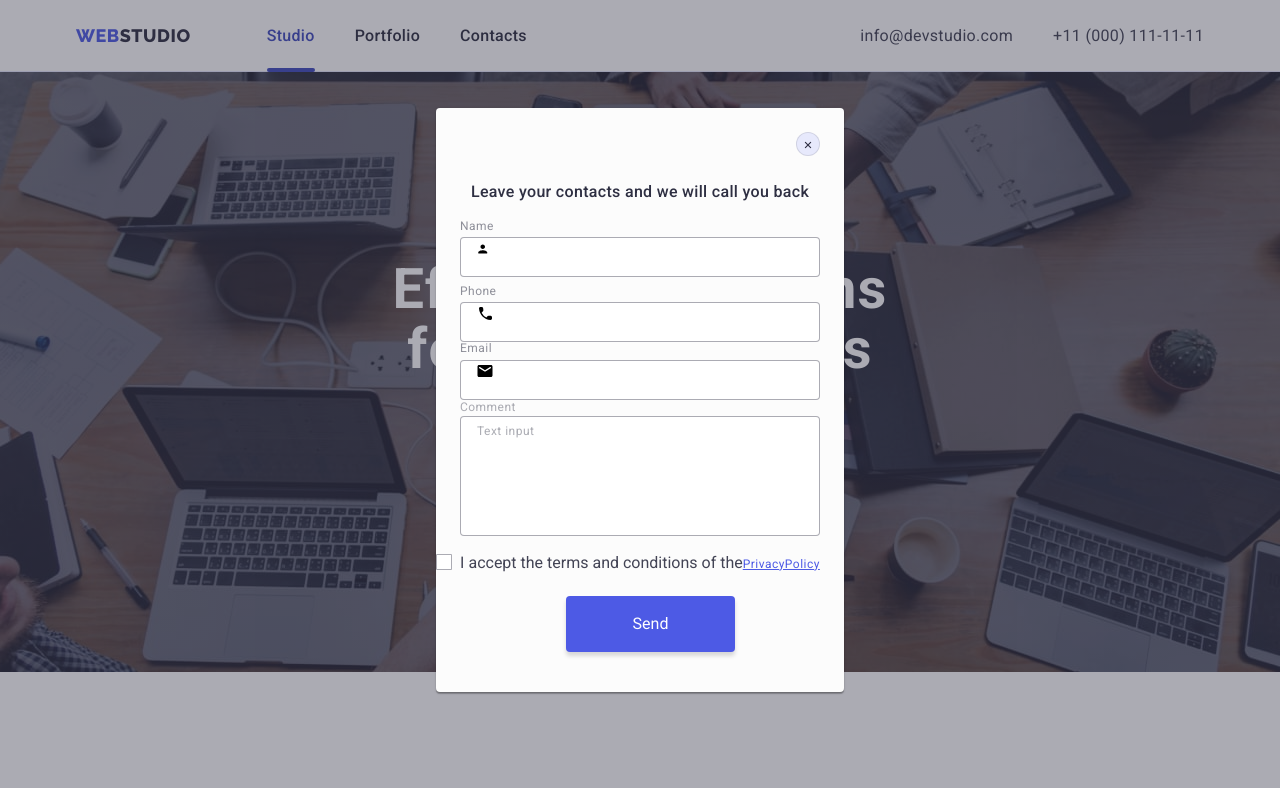
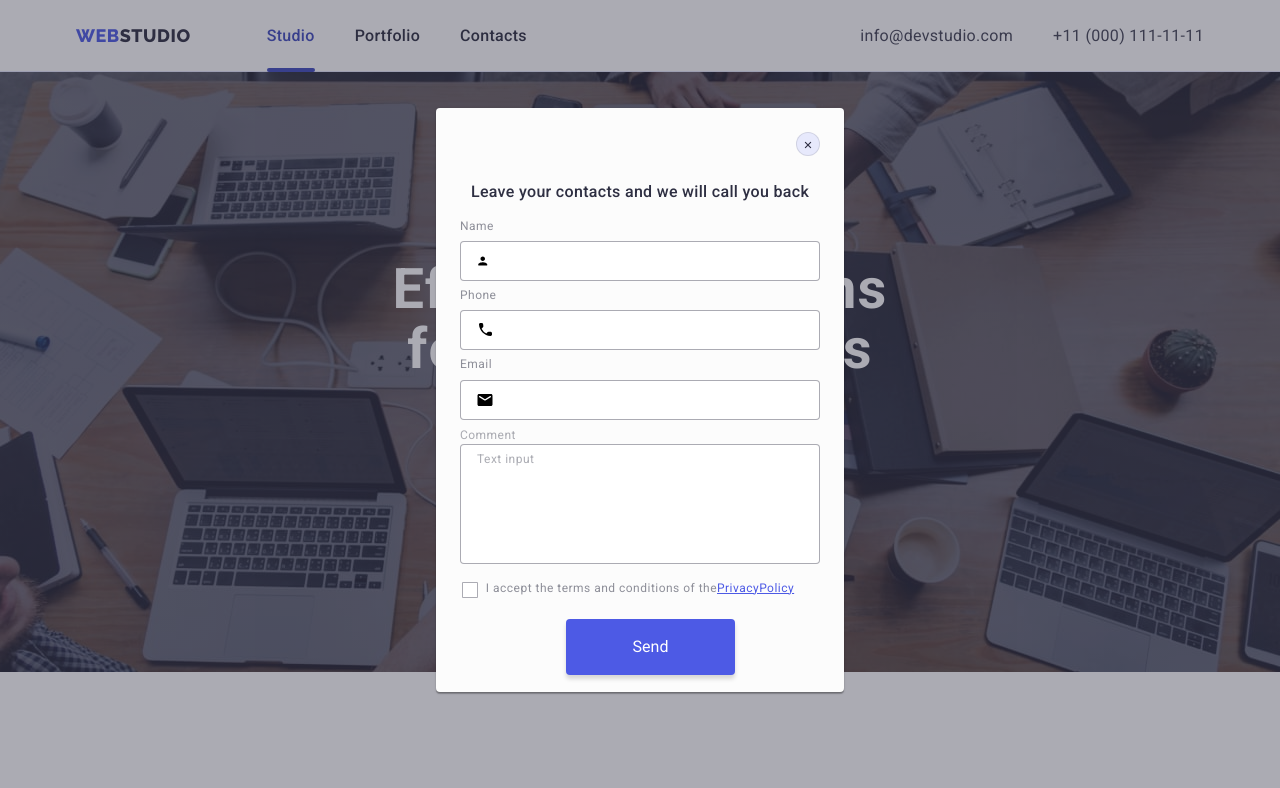
Before and after one commit to Oleksii16/goit-markup-hw-06, a plain HTML site: page index.html in a window 1280 px wide. Shown: the top 788 px of the page. Drawn offline with nearby package versions, Linux system fonts and the light colour scheme.

Commit message:
Update index.html

```diff
--- a/index.html
+++ b/index.html
@@ -62,56 +62,53 @@
             <!------ form -->
             <p class="p-form-index-style">Leave your contacts and we will call you back</p>
 
-            <div>
             <form>
               <!-- 1 -->
-                <!-- <div class=""> -->
               <label class="style-text-label first-input-div">Name
+
+                <div class="div-label-one">
                   <input type="text" class="input-style-index">
-
                   <svg width="18" Height="26" class="svg-icon-modal-index">
                     <use href="./images/modal-icons-index.svg#icon-Frame-1">
                     </use>
                   </svg>
+                </div>
               </label>
-                <!-- </div> -->
-                <!-- 2 -->
-                <!-- <div class=""> -->
-                <label class="style-text-label second-input-div">Phone
+              <!-- 2        second-input-div-->
+              <label class="style-text-label first-input-div">Phone
+                <div class="div-label-one">
                   <input required type="tel" class="input-style-index">
 
                   <svg width="18" Height="24" class="svg-icon-modal-index">
                     <use href="./images/modal-icons-index.svg#icon-phone-black-18dp-1">
                     </use>
                   </svg>
+                </div>
               </label>
-                <!-- </div> -->
-
               <!-- 3 -->
-                <!-- <div class="three-input-div"> -->
-                <label class="style-text-label three-input-div">Email
+              <label class="style-text-label first-input-div">Email
+                <div class="div-label-one">
                   <input type="email" class="input-style-index">
 
                   <svg width="18" Height="24" class="svg-icon-modal-index">
                     <use href="./images/modal-icons-index.svg#icon-email-black-18dp-1">
                     </use>
                   </svg>
+                </div>
               </label>
-                <!-- </div> -->
-
 
               <!-- 4 -->
-                <!-- <span class="four-input-div"> -->
               <label class="style-text-label-four">Comment
                 <textarea class="textarea-four-style-index" placeholder="Text input"></textarea>
               </label>
-                <!-- </span> -->
 
               <!-- 5 -->
               <label class="check option">
+                <div class="div-label-five">
                   <input class="check__input" type="checkbox">
                   <span class="check__box"></span>I accept the terms and conditions of the<a
                     class="a-label-five">PrivacyPolicy</a>
+                </div>
               </label>
 
               <!-- <label class="label-five-index">
@@ -127,7 +124,7 @@
               <button type="submit" class="button-label-five">Send
               </button>
             </form>
-            </div>
+
           </div>
         </div>
       </div>
```
Lines whose indentation alone changed are shown as unchanged.
